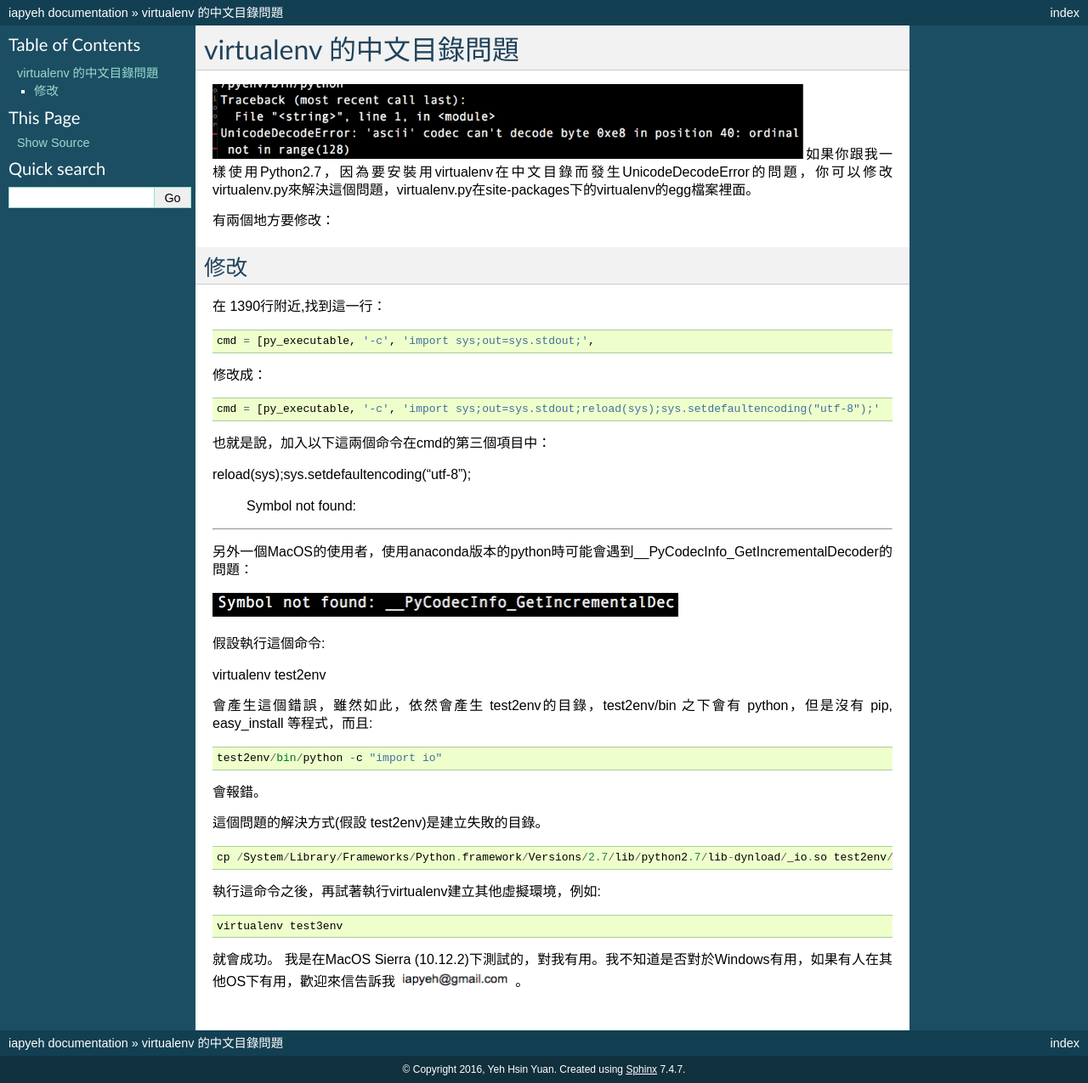
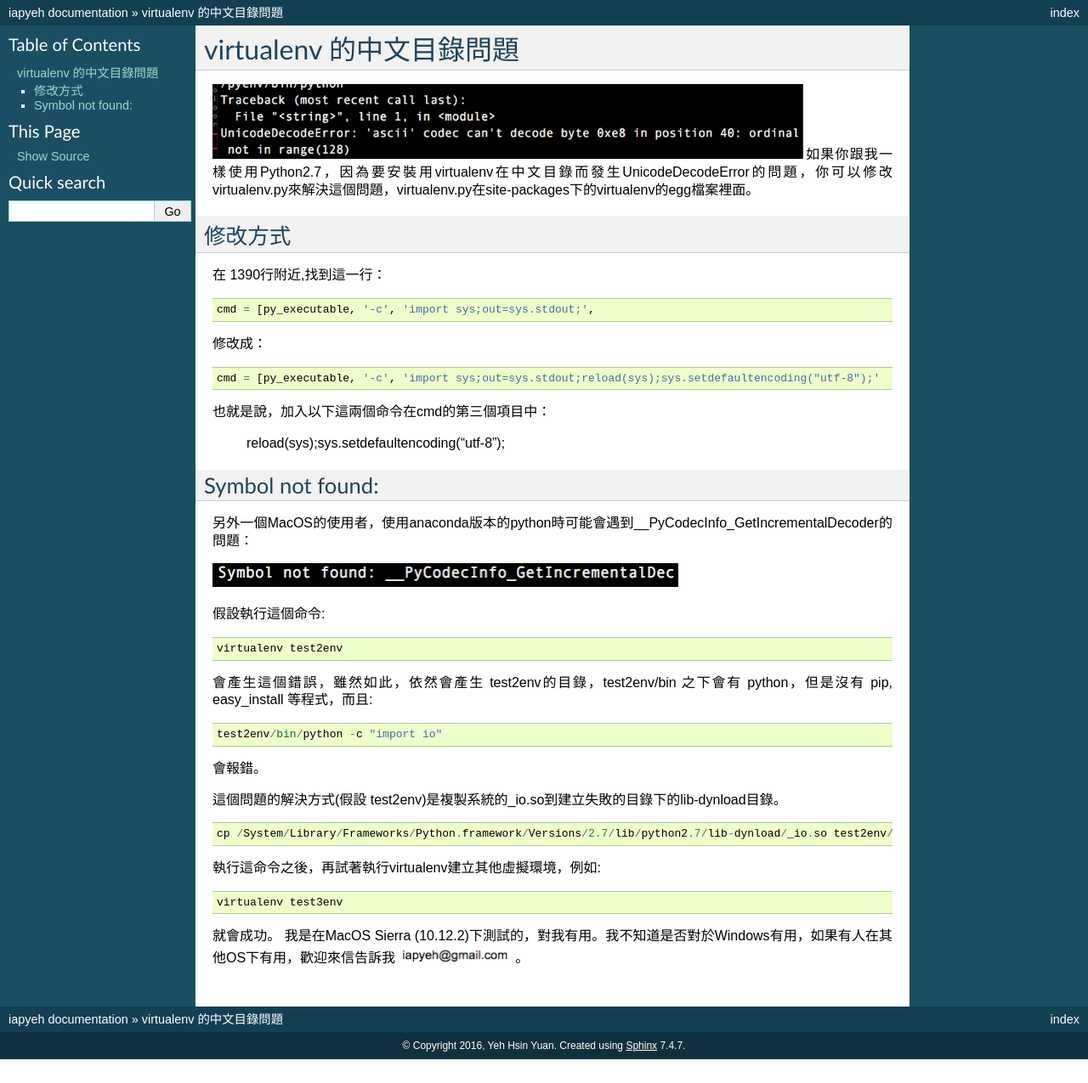
Before and after one commit to iapyeh/iapyeh, a Sphinx documentation site: the page built from docs/blogs/technical/VirtualenvProblem.rst, in a window 1280 px wide. Shown: the whole page at 85% size. Built offline with Sphinx 7.4.7, drawn with Linux system fonts in a browser that asks for light colours; after the commit the page ends 1247 px from its top, so only the background shows below that.

Commit message:
Google Docs reST Editor@2017-1-16 19:25:57

```diff
--- a/docs/blogs/technical/VirtualenvProblem.rst
+++ b/docs/blogs/technical/VirtualenvProblem.rst
@@ -6,12 +6,10 @@
 
 \ |IMG1|\ 如果你跟我一樣使用Python2.7，因為要安裝用virtualenv在中文目錄而發生UnicodeDecodeError的問題，你可以修改virtualenv.py來解決這個問題，virtualenv.py在site-packages下的virtualenv的egg檔案裡面。
 
-有兩個地方要修改：
+.. _h174fb648377959437b5c1f697c1c40:
 
-.. _h1634483c7822441972316c7301545:
-
-修改
-====
+修改方式
+========
 
 在 1390行附近,找到這一行：
 
@@ -40,7 +38,7 @@
 
 假設執行這個命令::
 
-virtualenv test2env
+    virtualenv test2env
 
 會產生這個錯誤，雖然如此，依然會產生 test2env的目錄，test2env/bin 之下會有 python，但是沒有 pip, easy_install 等程式，而且::
 
@@ -48,7 +46,7 @@
 
 會報錯。
 
-這個問題的解決方式(假設 test2env)是建立失敗的目錄。
+這個問題的解決方式(假設 test2env)是複製系統的_io.so到建立失敗的目錄下的lib-dynload目錄。
 
 .. code::
 
```
Also changed, not shown: other parts of docs/blogs/technical/VirtualenvProblem.rst (+4 -4 lines).
